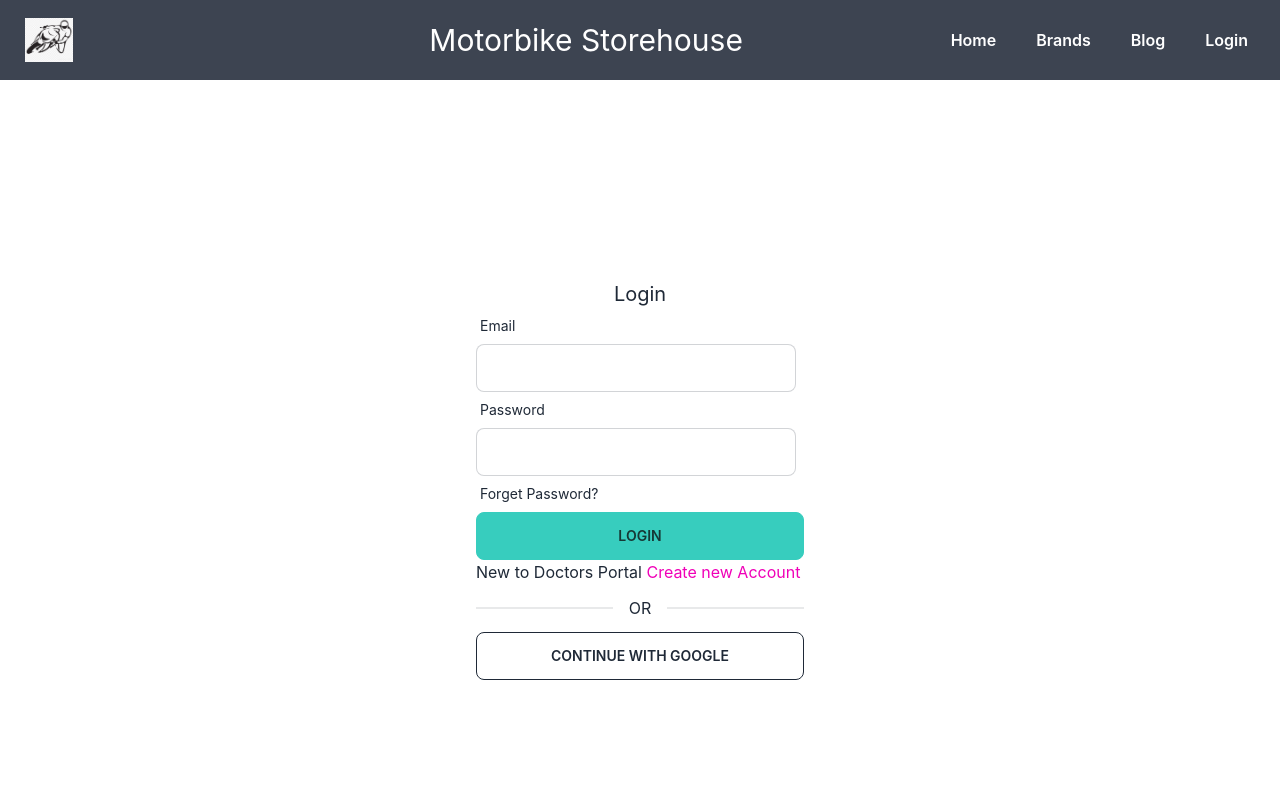
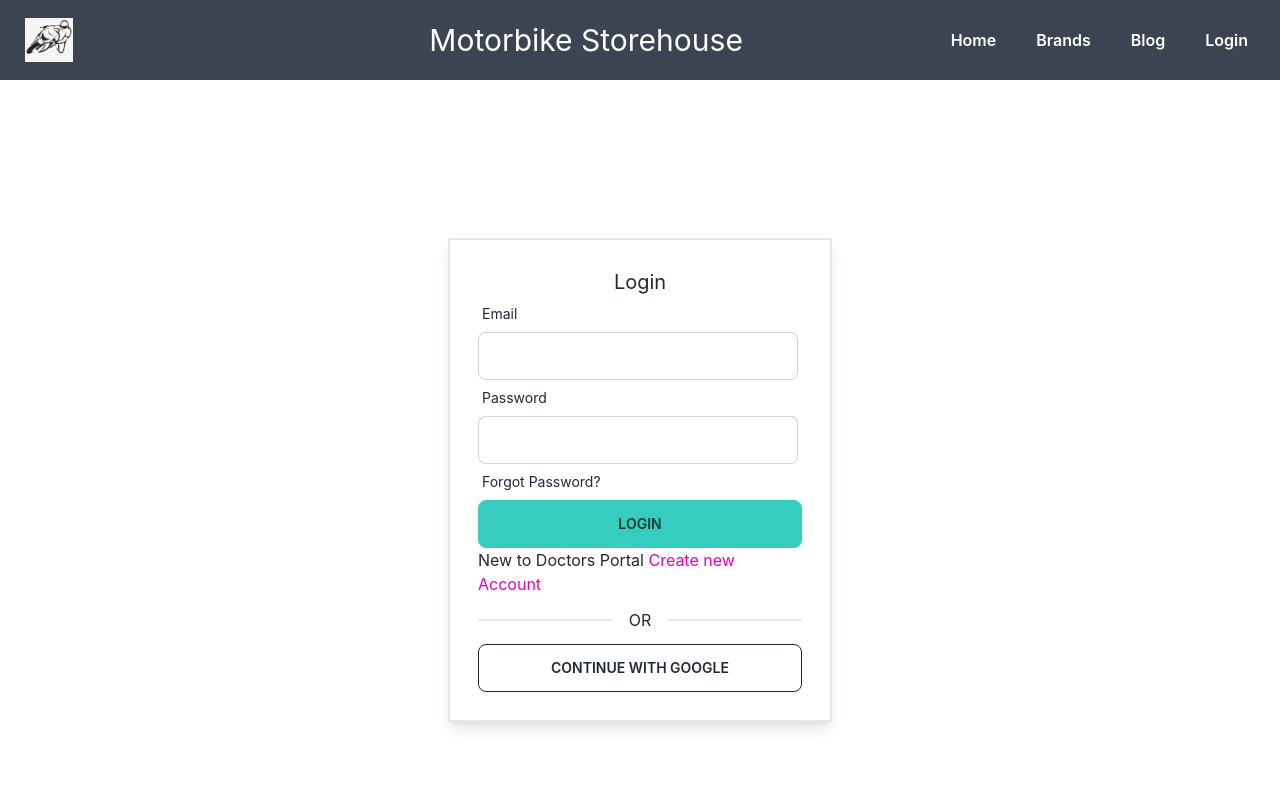
Before and after one commit to Rabbe10581/motorbike-storehouse-client, a React (Create React App) app: page /login in a window 1280 px wide. Shown: the top 800 px of the page. Built offline with nearby package versions, Linux system fonts and the light colour scheme; no server answers.

Commit message:
sign up modified

```diff
--- a/src/Pages/Login/Login.js
+++ b/src/Pages/Login/Login.js
@@ -38,8 +38,8 @@
     }
 
     return (
-        <div className='h-[800px] flex justify-center items-center'>
-            <div className='w-96 p-7'>
+        <div className='h-[800px] flex justify-center items-center '>
+            <div className='w-96 p-7 border-2 shadow-lg'>
                 <h2 className='text-xl text-center'>Login</h2>
                 <form onSubmit={handleSubmit(handleLogin)}>
                     <div className="form-control w-full max-w-xs">
@@ -59,7 +59,7 @@
                                 minLength: { value: 6, message: 'Password must be 6 characters or longer' }
                             })}
                             className="input input-bordered w-full max-w-xs" />
-                        <label className="label"> <span className="label-text">Forget Password?</span></label>
+                        <label className="label"> <span className="label-text">Forgot Password?</span></label>
                         {errors.password && <p className='text-red-600'>{errors.password?.message}</p>}
                     </div>
                     <input className='btn btn-accent w-full' value="Login" type="submit" />
--- a/src/Pages/SignUp/SignUp.js
+++ b/src/Pages/SignUp/SignUp.js
@@ -32,7 +32,7 @@
 
     return (
         <div className='h-[800px] flex justify-center items-center'>
-            <div className='w-96 p-7'>
+            <div className='w-96 p-7 border-2 shadow-lg'>
                 <h2 className='text-xl text-center'>Sign Up</h2>
                 <form onSubmit={handleSubmit(handleSignUp)}>
                     <div className="form-control w-full max-w-xs">
```
